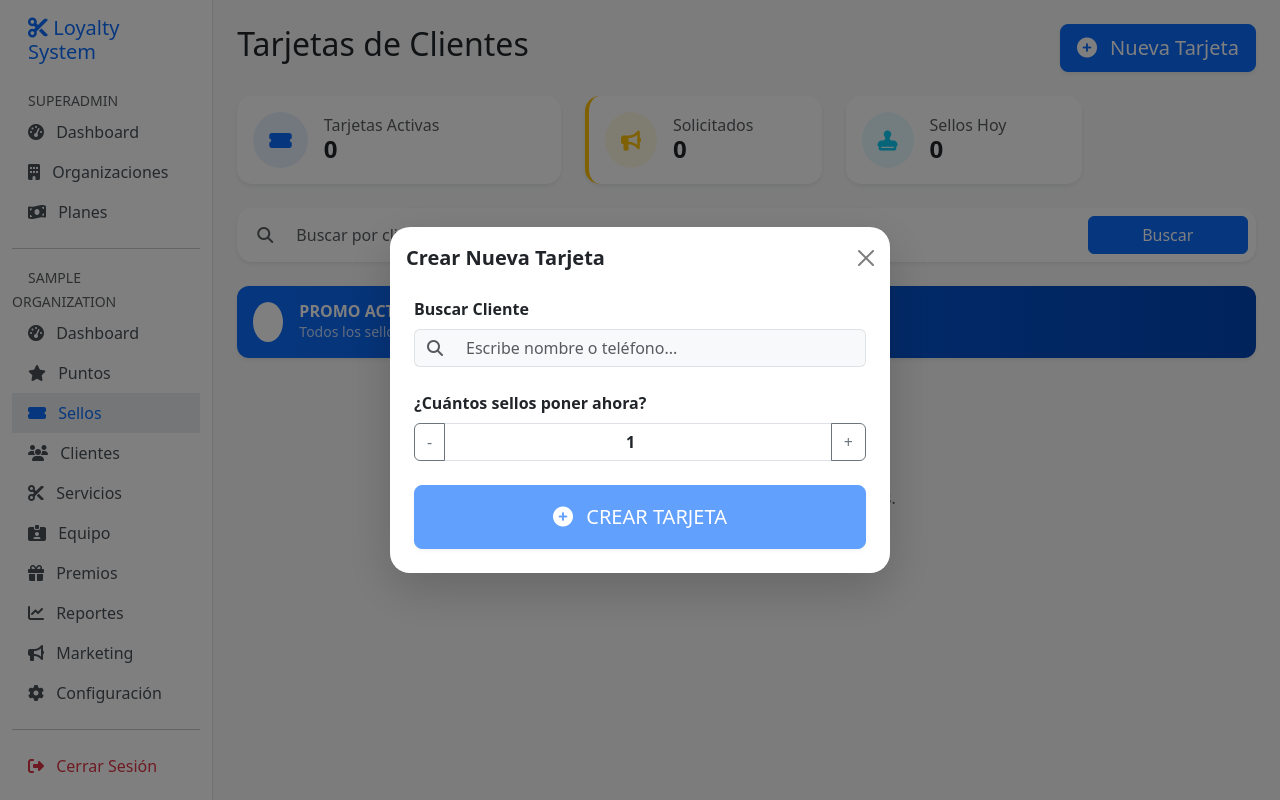
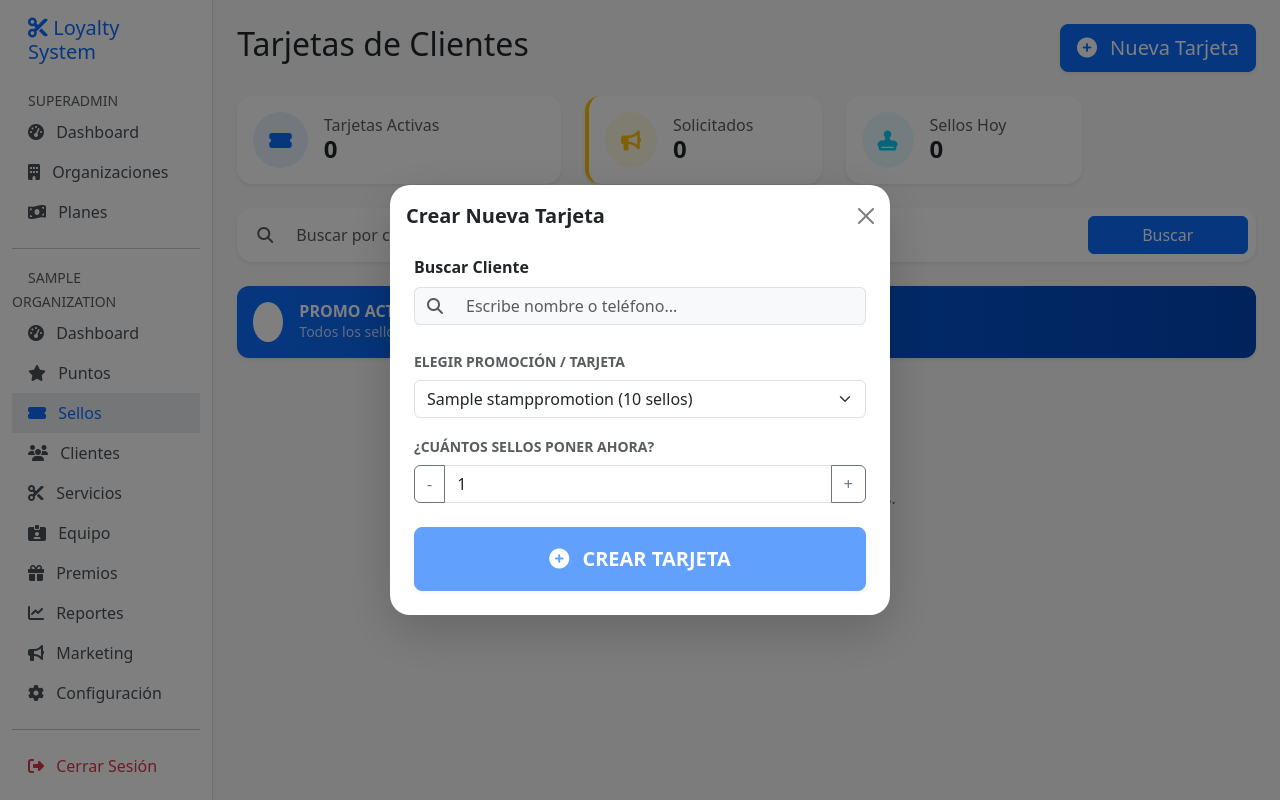
Before and after one commit to pantera3000/Sistema_barberias-_pro_v1, a Django app: page /app/stamps/cards/ in a window 1280 px wide, after a click on "Nueva Tarjeta". Run offline with Django 5.2, Linux system fonts and the light colour scheme; a user stored in the database is signed in; tables that the repository leaves empty hold one stand-in row (values such as "Sample post").

Commit message:
Mejora: Soporte para múltiples promociones, colores personalizados y vinculación con Premios [2026-02-09 23:05]

```diff
--- a/apps/stamps/forms.py
+++ b/apps/stamps/forms.py
@@ -7,23 +7,37 @@ class StampPromotionForm(forms.ModelForm):
     """Formulario para definir la promoción de sellos"""
     class Meta:
         model = StampPromotion
-        fields = ['name', 'description', 'total_stamps_needed', 'reward_description', 'is_active', 'start_date', 'end_date']
+        fields = ['name', 'primary_color', 'description', 'total_stamps_needed', 'reward', 'reward_description', 'is_active', 'start_date', 'end_date']
         widgets = {
             'name': forms.TextInput(attrs={'class': 'form-control'}),
+            'primary_color': forms.TextInput(attrs={'class': 'form-control', 'type': 'color'}),
             'description': forms.Textarea(attrs={'class': 'form-control', 'rows': 2}),
             'total_stamps_needed': forms.NumberInput(attrs={'class': 'form-control'}),
+            'reward': forms.Select(attrs={'class': 'form-select'}),
             'reward_description': forms.TextInput(attrs={'class': 'form-control'}),
             'is_active': forms.CheckboxInput(attrs={'class': 'form-check-input mb-2'}),
             'start_date': forms.DateInput(attrs={'class': 'form-control', 'type': 'date'}),
             'end_date': forms.DateInput(attrs={'class': 'form-control', 'type': 'date'}),
         }
 
+    def __init__(self, *args, **kwargs):
+        tenant = kwargs.pop('tenant', None)
+        super().__init__(*args, **kwargs)
+        if tenant:
+            from apps.rewards.models import Reward
+            self.fields['reward'].queryset = Reward.objects.filter(organization=tenant, is_active=True)
+
 class StampAssignmentForm(forms.Form):
     """Formulario para agregar sellos a un cliente manualmente"""
     customer = forms.ModelChoiceField(
         queryset=Customer.objects.none(),
+        widget=forms.HiddenInput(), # Cambiado a Hidden para el modal
+        label="Cliente"
+    )
+    promotion = forms.ModelChoiceField(
+        queryset=StampPromotion.objects.none(),
         widget=forms.Select(attrs={'class': 'form-select'}),
-        label="Cliente"
+        label="Promoción / Tarjeta"
     )
     quantity = forms.IntegerField(
         initial=1,
@@ -36,3 +50,6 @@ class StampAssignmentForm(forms.Form):
         super().__init__(*args, **kwargs)
         if tenant:
             self.fields['customer'].queryset = Customer.objects.filter(organization=tenant)
+            self.fields['promotion'].queryset = StampPromotion.objects.filter(organization=tenant, is_active=True)
+            if self.fields['promotion'].queryset.exists():
+                self.fields['promotion'].initial = self.fields['promotion'].queryset.first()
--- a/apps/stamps/models.py
+++ b/apps/stamps/models.py
@@ -13,7 +13,9 @@ class StampPromotion(TenantAwareModel):
     name = models.CharField(max_length=150, verbose_name="Nombre de la Promoción")
     description = models.TextField(blank=True, verbose_name="Descripción")
     total_stamps_needed = models.PositiveIntegerField(default=10, verbose_name="Sellos necesarios")
-    reward_description = models.CharField(max_length=200, verbose_name="Recompensa (Ej: Corte Gratis)")
+    reward = models.ForeignKey('rewards.Reward', on_delete=models.SET_NULL, null=True, blank=True, verbose_name="Premio vinculado", help_text="Vincular con un premio del catálogo")
+    reward_description = models.CharField(max_length=200, verbose_name="Descripción de Recompensa (Fallback)", help_text="Se usa si no hay premio vinculado")
+    primary_color = models.CharField(max_length=20, default="#0d6efd", verbose_name="Color de la Tarjeta")
     is_active = models.BooleanField(default=True, verbose_name="Activa")
 
     start_date = models.DateField(null=True, blank=True, verbose_name="Fecha Inicio")
--- a/apps/stamps/templates/stamps/card_list.html
+++ b/apps/stamps/templates/stamps/card_list.html
@@ -118,7 +118,7 @@
                                 <!-- Resultados AJAX -->
                             </div>
                         </div>
-                        <input type="hidden" name="customer" id="selectedCustomerId" required>
+                        {{ form.customer }}
                     </div>
 
                     <div id="selectedCustomerInfo" class="alert alert-info d-none mb-4 d-flex align-items-center">
@@ -132,16 +132,21 @@
                         <button type="button" class="btn-close ms-auto" id="clearSelectedCustomer"></button>
                     </div>
 
+                    <div class="mb-3">
+                        <label class="form-label fw-bold small text-uppercase text-muted">Elegir Promoción / Tarjeta</label>
+                        {{ form.promotion }}
+                    </div>
+
                     <div class="mb-4">
-                        <label class="form-label fw-bold">¿Cuántos sellos poner ahora?</label>
+                        <label class="form-label fw-bold small text-uppercase text-muted">¿Cuántos sellos poner ahora?</label>
                         <div class="input-group">
                             <button type="button" class="btn btn-outline-secondary" onclick="decrementStamp()">-</button>
-                            <input type="number" name="quantity" id="stampQuantity" class="form-control text-center fw-bold" value="1" min="1">
+                            {{ form.quantity }}
                             <button type="button" class="btn btn-outline-secondary" onclick="incrementStamp()">+</button>
                         </div>
                     </div>
 
-                    <button type="submit" class="btn btn-primary w-100 btn-lg shadow-sm py-3" id="submitNewCard" disabled>
+                    <button type="submit" class="btn btn-primary w-100 btn-lg shadow-sm py-3 fw-bold" id="submitNewCard" disabled>
                         <i class="fas fa-plus-circle me-2"></i> CREAR TARJETA
                     </button>
                 </form>
@@ -243,12 +248,12 @@
     const searchInput = document.getElementById('customerSearchInput');
     const resultsDiv = document.getElementById('customerResults');
     const selectedInfo = document.getElementById('selectedCustomerInfo');
-    const hiddenIdInput = document.getElementById('selectedCustomerId');
+    const hiddenIdInput = document.getElementById('id_customer');
     const submitBtn = document.getElementById('submitNewCard');
     const nameSpan = document.getElementById('selectedCustomerName');
     const phoneSmall = document.getElementById('selectedCustomerPhone');
     const clearBtn = document.getElementById('clearSelectedCustomer');
-    const quantityInput = document.getElementById('stampQuantity');
+    const quantityInput = document.getElementById('id_quantity');
 
     let debounceTimer;
 
@@ -333,6 +338,8 @@
         if (!searchInput.contains(event.target) && !resultsDiv.contains(event.target)) {
             resultsDiv.classList.add('d-none');
         }
+    });
+
     // --- AJAX Search Logic for Card List ---
     const realTimeSearchInput = document.getElementById('searchInput');
     const gridContainer = document.getElementById('gridContainer');
@@ -423,6 +430,5 @@
                 console.error(err);
             });
     };
-});
 </script>
 {% endblock %}
--- a/apps/stamps/templates/stamps/partials/card_grid.html
+++ b/apps/stamps/templates/stamps/partials/card_grid.html
@@ -40,15 +40,21 @@
                 </div>
                 {% endif %}
 
-                <!-- Tarjeta en Progreso -->
-                {% if group.active_card %}
-                    <div class="text-center mb-3">
-                        <small class="text-muted d-block mb-2 text-truncate">{{ group.active_card.promotion.name }}</small>
+                <!-- Tarjetas en Progreso -->
+                {% if group.active_cards %}
+                    {% for card in group.active_cards %}
+                    <div class="text-center mb-4 pb-3 {% if not forloop.last %}border-bottom{% endif %}">
+                        <div class="d-flex justify-content-between align-items-center mb-2">
+                            <small class="fw-bold text-uppercase text-muted" style="font-size: 0.7rem;">{{ card.promotion.name }}</small>
+                            <span class="badge rounded-pill" style="background-color: {{ card.promotion.primary_color }}; width: 10px; height: 10px; padding: 0;"> </span>
+                        </div>
+
                         <div class="stamp-grid mb-3">
-                            {% with ""|center:group.active_card.promotion.total_stamps_needed as range %}
+                            {% with ""|center:card.promotion.total_stamps_needed as range %}
                             {% for _ in range %}
-                                <div class="stamp-slot {% if forloop.counter <= group.active_card.current_stamps %}active{% endif %}">
-                                    {% if forloop.counter <= group.active_card.current_stamps %}
+                                <div class="stamp-slot {% if forloop.counter <= card.current_stamps %}active{% endif %}"
+                                     {% if forloop.counter <= card.current_stamps %}style="background-color: {{ card.promotion.primary_color }}; border-color: {{ card.promotion.primary_color }};"{% endif %}>
+                                    {% if forloop.counter <= card.current_stamps %}
                                         <i class="fas fa-stamp"></i>
                                     {% else %}
                                         <span class="slot-number">{{ forloop.counter }}</span>
@@ -57,28 +63,37 @@
                             {% endfor %}
                             {% endwith %}
                         </div>
+
                         <div class="progress mb-2" style="height: 6px; border-radius: 10px;">
-                            <div class="progress-bar bg-primary" role="progressbar" style="width: {% widthratio group.active_card.current_stamps group.active_card.promotion.total_stamps_needed 100 %}%;"></div>
+                            <div class="progress-bar" role="progressbar" style="width: {% widthratio card.current_stamps card.promotion.total_stamps_needed 100 %}%; background-color: {{ card.promotion.primary_color }}"></div>
                         </div>
-                        <div class="d-flex justify-content-between small text-muted">
-                            <span>Avance: {{ group.active_card.current_stamps }}/{{ group.active_card.promotion.total_stamps_needed }}</span>
-                            <span>Faltan {{ group.active_card.promotion.total_stamps_needed|add:"-"|add:group.active_card.current_stamps }}</span>
+
+                        <div class="d-flex justify-content-between small text-muted mb-3" style="font-size: 0.75rem;">
+                            <span>{{ card.current_stamps }}/{{ card.promotion.total_stamps_needed }} sellos</span>
+                            <span class="fw-bold text-dark">Faltan {{ card.promotion.total_stamps_needed|add:"-"|add:card.current_stamps }}</span>
                         </div>
+
+                        <!-- Botón de Sello Rápido para ESTA tarjeta -->
+                        <form action="{% url 'stamps:add_stamp_customer' group.customer.id %}" method="post" onsubmit="return confirm('¿Añadir 1 sello a {{ group.customer.full_name }} en {{ card.promotion.name }}?');">
+                            {% csrf_token %}
+                            <input type="hidden" name="promotion_id" value="{{ card.promotion.id }}">
+                            <button type="submit" class="btn btn-sm w-100 py-2 btn-outline-primary fw-bold" style="border-color: {{ card.promotion.primary_color }}; color: {{ card.promotion.primary_color }};">
+                                <i class="fas fa-plus me-1"></i> MARCAR {{ card.promotion.name|upper }}
+                            </button>
+                        </form>
                     </div>
+                    {% endfor %}
                 {% else %}
                     <div class="text-center py-4 bg-light rounded-3 mb-3 border border-dashed">
                         <i class="fas fa-plus-circle text-muted opacity-50 mb-2 fa-lg"></i>
                         <p class="text-muted small mb-0">Sin tarjeta activa</p>
                     </div>
+
+                    <!-- Botón para crear tarjeta si no tiene ninguna -->
+                    <button type="button" class="btn btn-primary w-100 py-2 shadow-sm fw-bold" data-bs-toggle="modal" data-bs-target="#newCardModal" onclick="selectCustomer({id: '{{ group.customer.id }}', full_name: '{{ group.customer.full_name }}', phone: '{{ group.customer.phone }}'})">
+                        <i class="fas fa-plus me-2"></i> INICIAR TARJETA
+                    </button>
                 {% endif %}
-
-                <!-- Botón de Sello Rápido -->
-                <form action="{% url 'stamps:add_stamp_customer' group.customer.id %}" method="post" onsubmit="return confirm('¿Añadir 1 sello a {{ group.customer.full_name }}?');">
-                    {% csrf_token %}
-                    <button type="submit" class="btn btn-primary w-100 py-2 shadow-sm fw-bold">
-                        <i class="fas fa-plus me-2"></i> AGREGAR SELLO
-                    </button>
-                </form>
             </div>
         </div>
     </div>
--- a/apps/stamps/views.py
+++ b/apps/stamps/views.py
@@ -16,7 +16,7 @@ def promotion_list(request):
 
     promotions = StampPromotion.objects.filter(organization=request.tenant)
     if request.method == 'POST':
-        form = StampPromotionForm(request.POST)
+        form = StampPromotionForm(request.POST, tenant=request.tenant)
         if form.is_valid():
             promo = form.save(commit=False)
             promo.organization = request.tenant
@@ -24,7 +24,7 @@ def promotion_list(request):
             messages.success(request, "Promoción creada.")
             return redirect('stamps:promotion_list')
     else:
-        form = StampPromotionForm()
+        form = StampPromotionForm(tenant=request.tenant)
 
     return render(request, 'stamps/promotion_list.html', {'promotions': promotions, 'form': form, 'title': 'Promociones de Sellos'})
 
@@ -32,13 +32,13 @@ def promotion_list(request):
 def promotion_edit(request, pk):
     promo = get_object_or_404(StampPromotion, pk=pk, organization=request.tenant)
     if request.method == 'POST':
-        form = StampPromotionForm(request.POST, instance=promo)
+        form = StampPromotionForm(request.POST, instance=promo, tenant=request.tenant)
         if form.is_valid():
             form.save()
             messages.success(request, "Promoción actualizada.")
             return redirect('stamps:promotion_list')
     else:
-        form = StampPromotionForm(instance=promo)
+        form = StampPromotionForm(instance=promo, tenant=request.tenant)
     return render(request, 'stamps/promotion_form.html', {'form': form, 'title': f'Editar {promo.name}'})
 
 @login_required
@@ -49,11 +49,11 @@ def assign_stamps(request):
         if form.is_valid():
             customer = form.cleaned_data['customer']
             quantity = form.cleaned_data['quantity']
+            active_promo = form.cleaned_data['promotion']
 
-            active_promo = StampPromotion.objects.filter(organization=request.tenant, is_active=True).first()
             if not active_promo:
-                messages.error(request, "No hay ninguna promoción activa.")
-                return redirect('stamps:promotion_list')
+                messages.error(request, "Selecciona una promoción válida.")
+                return redirect('stamps:card_list')
 
             with transaction.atomic():
                 # Buscamos SOLO la tarjeta que aún no está llena
@@ -112,7 +112,7 @@ def card_list(request):
         if customer_id not in customer_groups:
             customer_groups[customer_id] = {
                 'customer': card.customer,
-                'active_card': None,
+                'active_cards': [],
                 'completed_cards': [],
                 'requested_count': 0,
                 'last_activity': card.last_stamp_at
@@ -123,8 +123,7 @@ def card_list(request):
             if card.redemption_requested:
                 customer_groups[customer_id]['requested_count'] += 1
         else:
-            if not customer_groups[customer_id]['active_card'] or card.last_stamp_at > customer_groups[customer_id]['active_card'].last_stamp_at:
-                customer_groups[customer_id]['active_card'] = card
+            customer_groups[customer_id]['active_cards'].append(card)
 
         if card.last_stamp_at > customer_groups[customer_id]['last_activity']:
             customer_groups[customer_id]['last_activity'] = card.last_stamp_at
@@ -143,11 +142,15 @@ def card_list(request):
         'stamps_today': StampTransaction.objects.filter(organization=request.tenant, created_at__date=today, action='ADD').count()
     }
 
+    from .forms import StampAssignmentForm
+    form = StampAssignmentForm(tenant=request.tenant)
+
     context = {
         'grouped_customers': grouped_list,
         'title': 'Tarjetas de Clientes',
         'query': query,
-        'stats': stats
+        'stats': stats,
+        'form': form
     }
 
     # Soporte para búsqueda AJAX
@@ -163,10 +166,15 @@ def add_stamp_customer(request, customer_id):
     """Agrega un sello a un cliente buscando su tarjeta activa o creando una"""
     if request.method == 'POST':
         customer = get_object_or_404(Customer, id=customer_id, organization=request.tenant)
-        active_promo = StampPromotion.objects.filter(organization=request.tenant, is_active=True).first()
+        promo_id = request.POST.get('promotion_id')
+
+        if promo_id:
+            active_promo = get_object_or_404(StampPromotion, id=promo_id, organization=request.tenant, is_active=True)
+        else:
+            active_promo = StampPromotion.objects.filter(organization=request.tenant, is_active=True).first()
 
         if not active_promo:
-            messages.error(request, "No hay promoción activa.")
+            messages.error(request, "No hay promoción activa seleccionada.")
             return redirect('stamps:card_list')
 
         # --- Lógica Anti-Fraude (Time-Lock) ---
@@ -246,7 +254,12 @@ def add_stamp_customer(request, customer_id):
 
     # GET: Mostrar pantalla de confirmación (útil para escaneo QR)
     customer = get_object_or_404(Customer, id=customer_id, organization=request.tenant)
-    active_promo = StampPromotion.objects.filter(organization=request.tenant, is_active=True).first()
+    promo_id = request.GET.get('promotion_id')
+
+    if promo_id:
+        active_promo = get_object_or_404(StampPromotion, id=promo_id, organization=request.tenant, is_active=True)
+    else:
+        active_promo = StampPromotion.objects.filter(organization=request.tenant, is_active=True).first()
 
     return render(request, 'stamps/confirm_add_stamp.html', {
         'customer': customer,
```
Also changed, not shown: apps/stamps/templates/stamps/confirm_add_stamp.html (+8 -7 lines), apps/stamps/templates/stamps/my_stamps.html (+4 -3 lines), apps/stamps/templates/stamps/promotion_form.html (added, +42 -0 lines), apps/stamps/templates/stamps/promotion_list.html (+11 -2 lines), historial_commits.md (+1 -0 lines), apps/stamps/migrations/0004_stamppromotion_primary_color_stamppromotion_reward_and_more.py (added).
